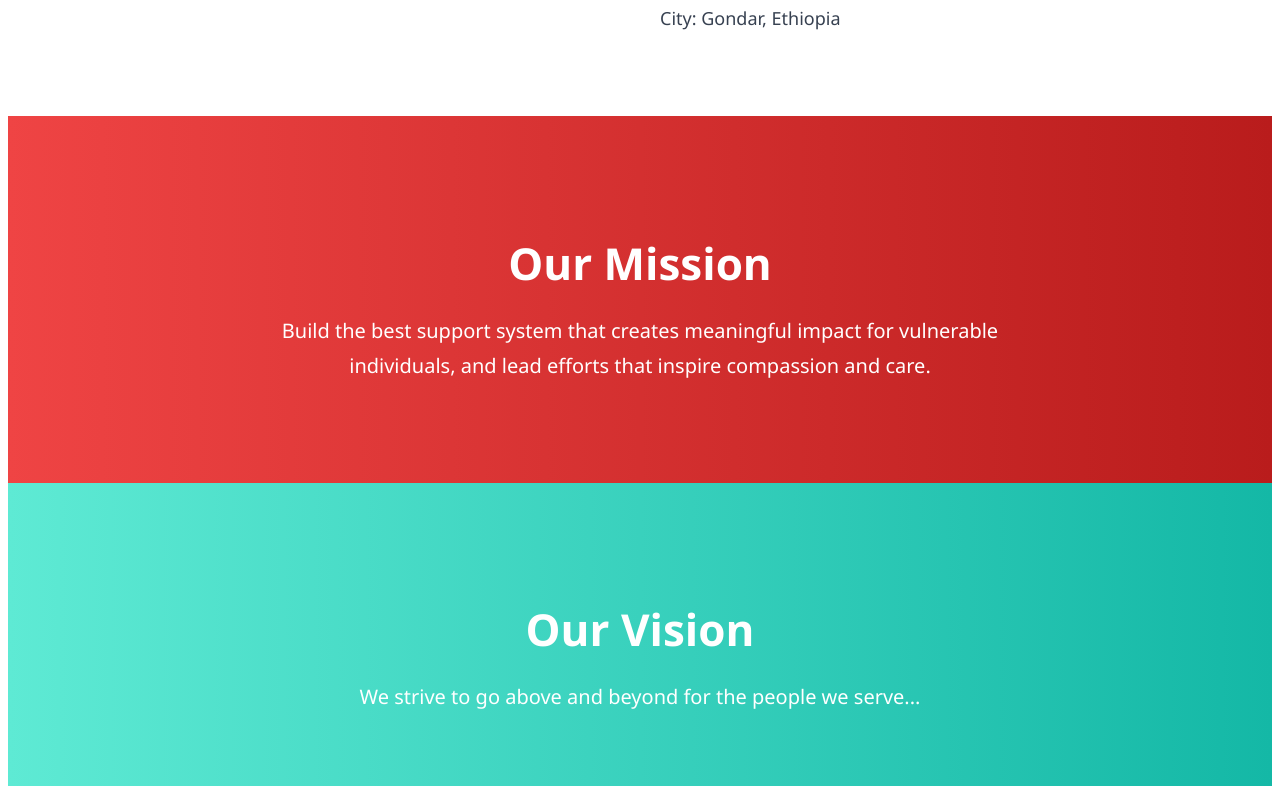
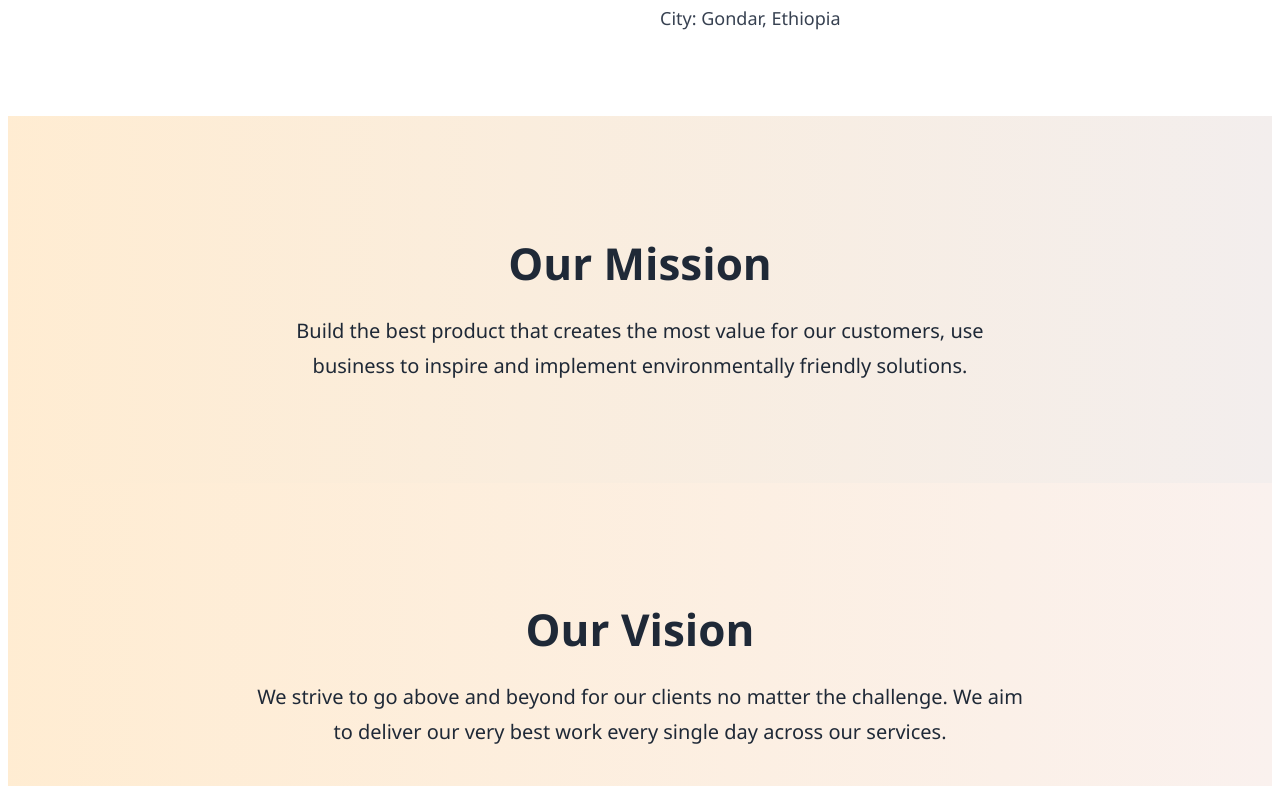
Before and after one commit to asre459/mennan, a React (Vite) app in the folder client-side/: page /about in a window 1280 px wide. Shown: the part 1234-2020 px from the top of the page. Built offline with nearby package versions, Linux system fonts and the light colour scheme.

Commit message:
update about page

```diff
--- a/client-side/src/components/About.jsx
+++ b/client-side/src/components/About.jsx
@@ -71,9 +71,8 @@ function About() {
         <div style={styles.centeredContent}>
           <h2 style={styles.sectionTitleWhite}>Our Mission</h2>
           <p style={styles.whiteParagraph}>
-            Build the best support system that creates meaningful impact for
-            vulnerable individuals, and lead efforts that inspire compassion and
-            care.
+       Build the best product that creates the most value for our customers,
+        use business to inspire and implement environmentally friendly solutions.
           </p>
         </div>
       </section>
@@ -83,7 +82,8 @@ function About() {
         <div style={styles.centeredContent}>
           <h2 style={styles.sectionTitleWhite}>Our Vision</h2>
           <p style={styles.whiteParagraph}>
-            We strive to go above and beyond for the people we serve...
+We strive to go above and beyond for our clients no matter the challenge.
+ We aim to deliver our very best work every single day across our services.
           </p>
         </div>
       </section>
@@ -184,13 +184,13 @@ const styles = {
     color: "#374151",
   },
   missionSection: {
-    background: "linear-gradient(to right, #ef4444, #b91c1c)",
-    color: "#fff",
+    background: 'linear-gradient(to right,hsl(35, 100.00%, 91.20%),rgb(243, 238, 237))',
+    color: "#1f2937",
     padding: "5rem 1rem",
   },
   visionSection: {
-    background: "linear-gradient(to right, #5eead4, #14b8a6)",
-    color: "#fff",
+    background: 'linear-gradient(to right,hsl(35, 100.00%, 91.20%),rgb(250, 241, 238))',
+     color: "#1f2937",
     padding: "5rem 1rem",
   },
   centeredContent: {
--- a/client-side/src/components/Header.jsx
+++ b/client-side/src/components/Header.jsx
@@ -88,7 +88,7 @@ function Header() {
               onMouseEnter={() => setHoverIndex(i)}
               onMouseLeave={() => setHoverIndex(null)}
               style={{
-                color: hoverIndex === i ? '#d1fae5' : 'black',
+                color: hoverIndex === i ? 'rgb(50,233,139)' : 'black',
                 textDecoration: 'none',
                 fontWeight: '600',
                 fontSize: '1rem',
--- a/client-side/src/components/SantimPayStep1.jsx
+++ b/client-side/src/components/SantimPayStep1.jsx
@@ -73,7 +73,7 @@ const styles = {
     color: '#333',
     marginBottom: '20px',
     textAlign: 'center',
-    borderBottom: '2px solid #f0a500',
+    borderBottom: '2px solidrgb(247, 239, 221)',
     paddingBottom: '10px',
   },
   list: {
@@ -87,7 +87,7 @@ const styles = {
     borderRadius: '8px',
     padding: '10px',
     transition: 'background 0.3s',
-    backgroundColor: '#fcfcfc',
+    backgroundColor: '#cfcfc',
   },
   radioLabel: {
     display: 'flex',
--- a/client-side/src/components/SantimPayWizard.jsx
+++ b/client-side/src/components/SantimPayWizard.jsx
@@ -44,23 +44,23 @@ function SantimPayWizard() {
 const styles = {
   container: {
     minHeight: '100vh',
-    background: 'linear-gradient(to right, #ffecd2, #fcb69f)',
+    background: 'linear-gradient(to right,hsl(35, 100.00%, 91.20%),rgb(228, 203, 195))',
     display: 'flex',
     alignItems: 'center',
     justifyContent: 'center',
-    padding: '20px',
+    padding: '10px',
   },
   card: {
     backgroundColor: '#fff',
-    padding: '30px 40px',
+    padding: '15px 20px',
     borderRadius: '16px',
-    boxShadow: '0 8px 20px rgba(0,0,0,0.1)',
+    boxShadow: '0 8px 20px rgba(235, 217, 217, 0.1)',
     width: '100%',
     maxWidth: '500px',
   },
   title: {
     fontSize: '26px',
-    marginBottom: '10px',
+    marginBottom: '5px',
     textAlign: 'center',
     color: '#222',
   },
@@ -68,7 +68,7 @@ const styles = {
     fontSize: '14px',
     color: '#777',
     textAlign: 'center',
-    marginBottom: '20px',
+    marginBottom: '10px',
   },
 };
 
```
